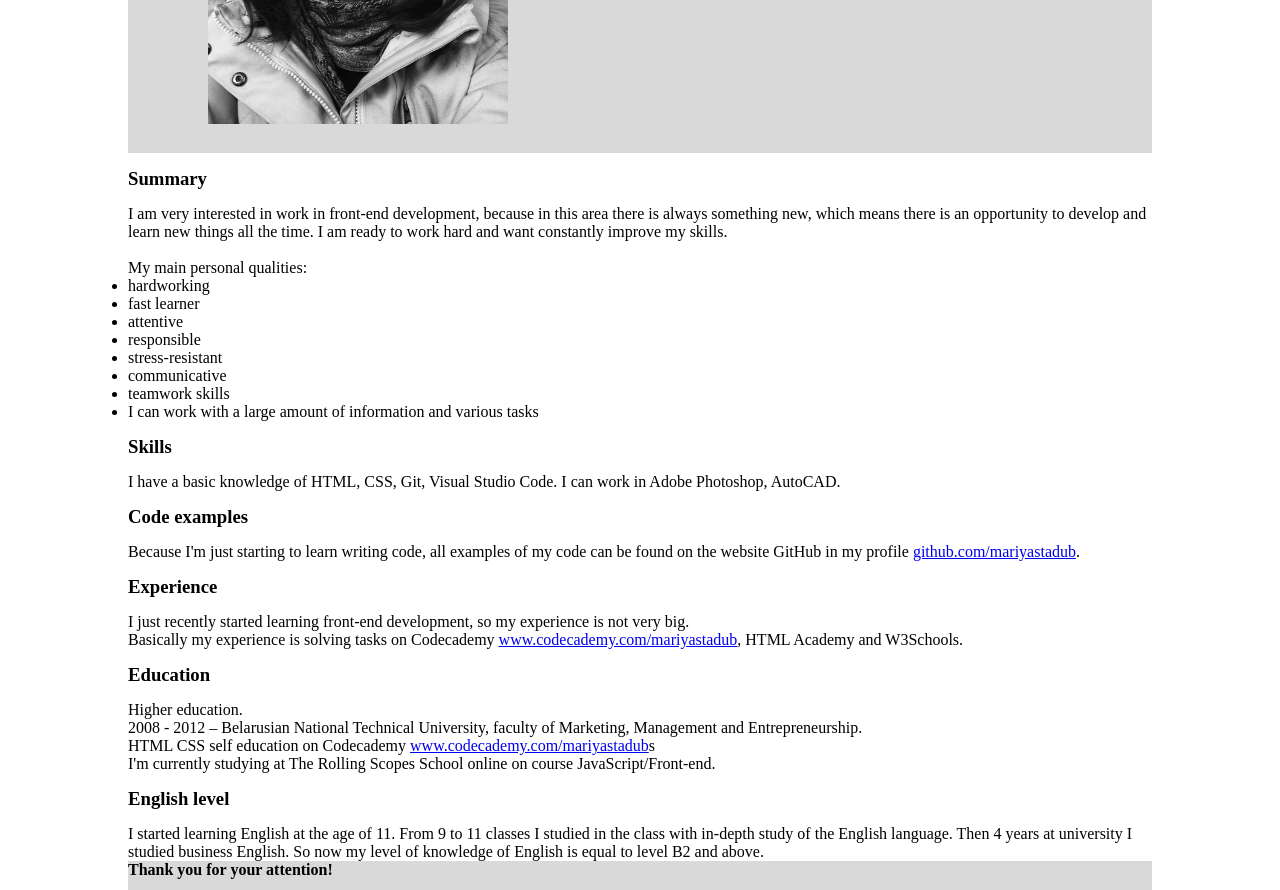
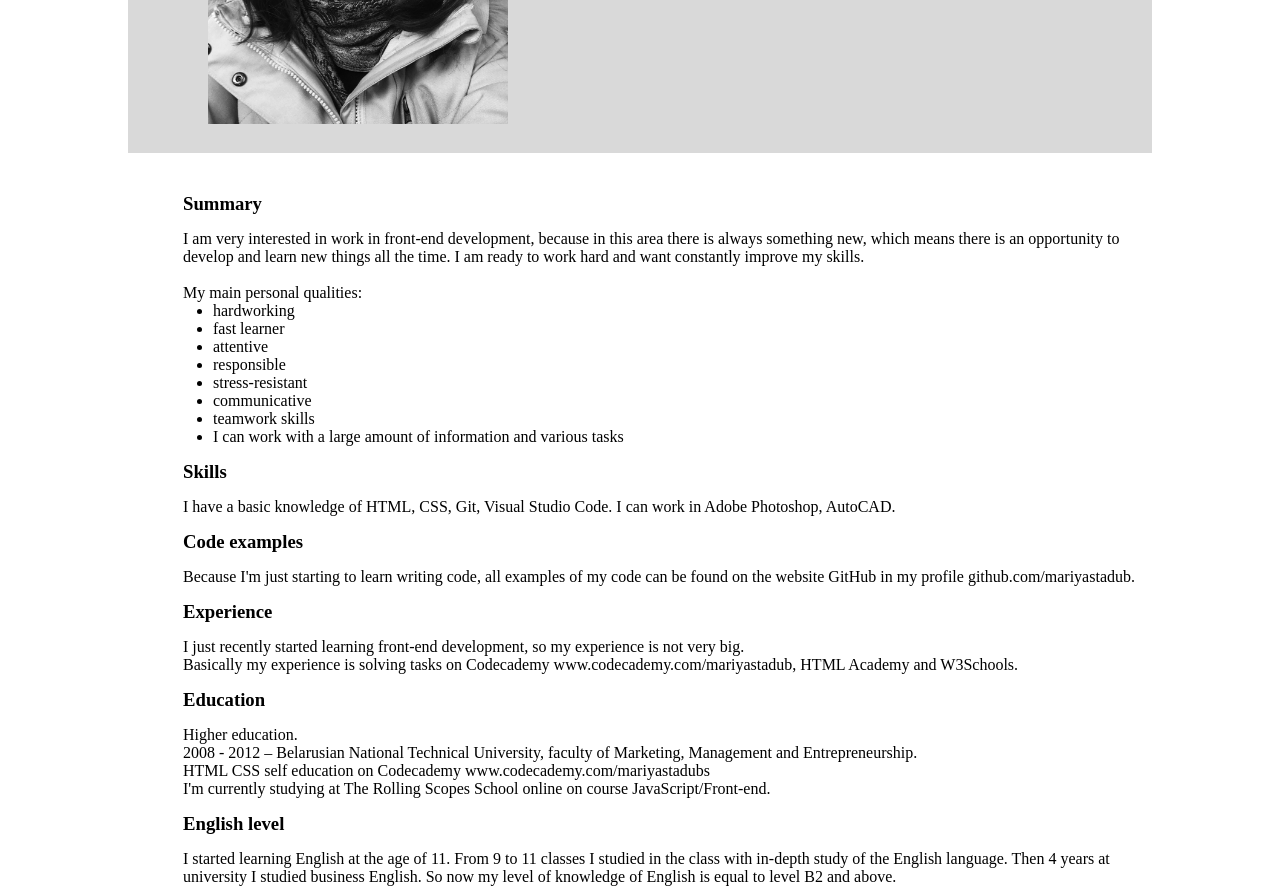
Before and after one commit to mariyastadub/rsschool-2019Q1-cv, a plain HTML site: page cv-html/index.html in a window 1280 px wide. Shown: the part 269-1159 px from the top of the page. Drawn offline with Linux system fonts and the light colour scheme.

Commit message:
feat: add info in css

```diff
--- a/cv-html/index.html
+++ b/cv-html/index.html
@@ -33,6 +33,7 @@
                 <h3>Summary</h3>
                 <p>I am very interested in work in front-end development, because in this area there is always something new, which means there is an opportunity to develop and learn new things all the time. I am ready to work hard and want constantly improve my skills.</p><br>
                 <p>My main personal qualities:</p>
+                <div class="list">
                     <ul>
                         <li>hardworking</li>
                         <li>fast learner</li>
@@ -43,6 +44,7 @@
                         <li>teamwork skills</li>
                         <li>I can work with a large amount of information and various tasks</li>
                     </ul>
+                </div>
             </div>
             <div class="skills">
                 <h3>Skills</h3>
--- a/cv-html/main.css
+++ b/cv-html/main.css
@@ -20,7 +20,7 @@ header {
     margin: 0 auto;
     display: flex;
     flex-direction: column;
-
+    margin-left: 0;
 }
 
 .foto {
@@ -30,16 +30,42 @@ header {
     margin-right: 55px;
 }
 
+h1 {
+    margin-bottom: 20px;
+}
+
+a {
+    text-decoration: none;
+    color: black;
+}
+
+a:hover {
+    text-decoration: underline;
+}
+
+a:visited {
+    color: #565656;
+}
+
 .phone {
-
+    color: black;
 }
 
 .email {
-
+    color: black;
 }
 
 .skype {
+    color: black;
+}
 
+.summary,
+.skills,
+.code-examples,
+.experience,
+.education,
+.english-level{
+    margin-left: 55px;
 }
 
 h3 {
@@ -50,8 +76,13 @@ h3 {
 .container{
     width: 1024px;
     margin: 0 auto;
+    padding: 25px;
     display: flex;
     flex-direction: column;
+}
+
+.list {
+    margin-left: 30px;
 }
 
 .gratitude {
@@ -60,6 +91,8 @@ h3 {
     margin: 0 auto;
     background-color: #d9d9d9;
     display: flex;
+    justify-content: center;
+    align-items: center;
 }
 
 .gratitude p {
```
Lines whose indentation alone changed are shown as unchanged.
